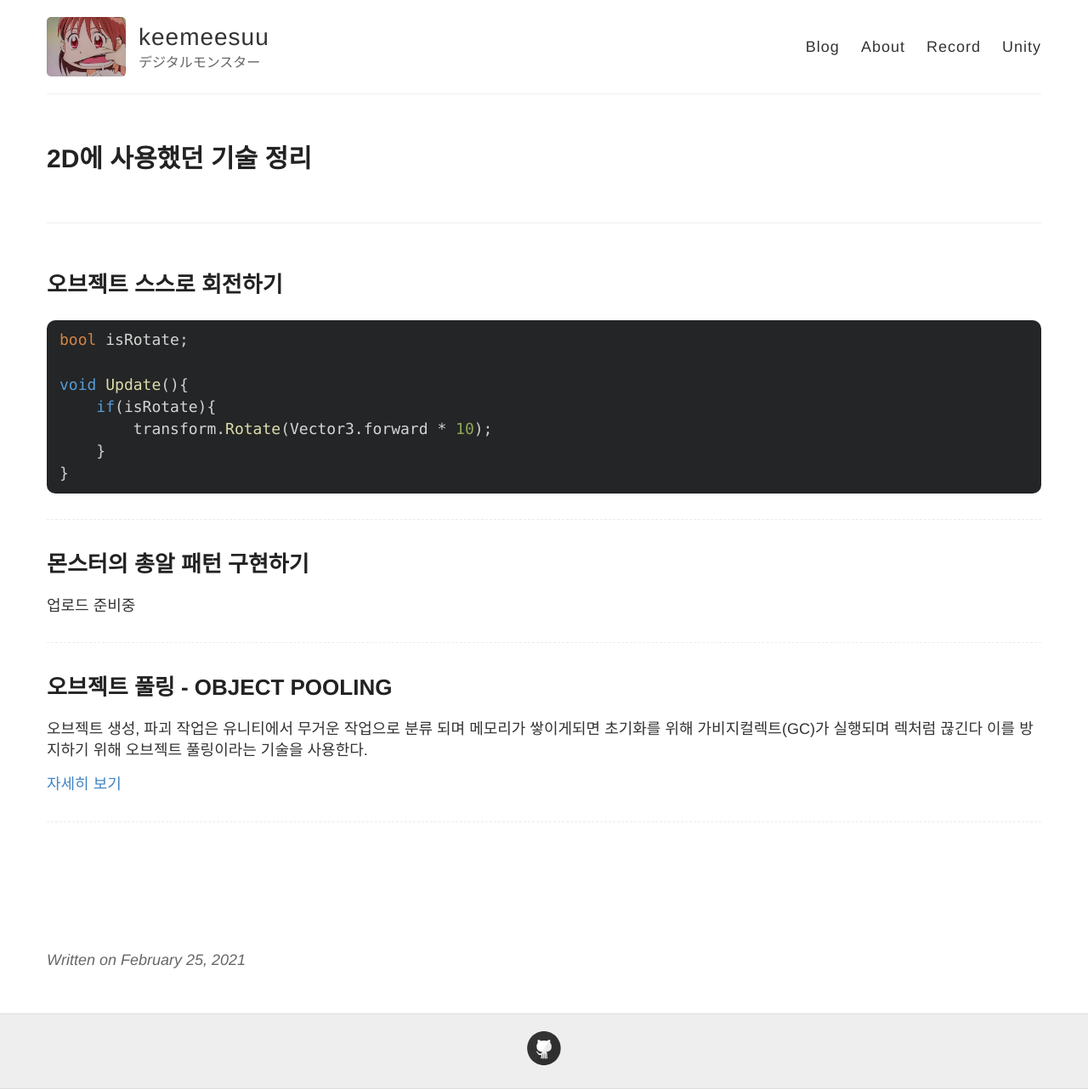
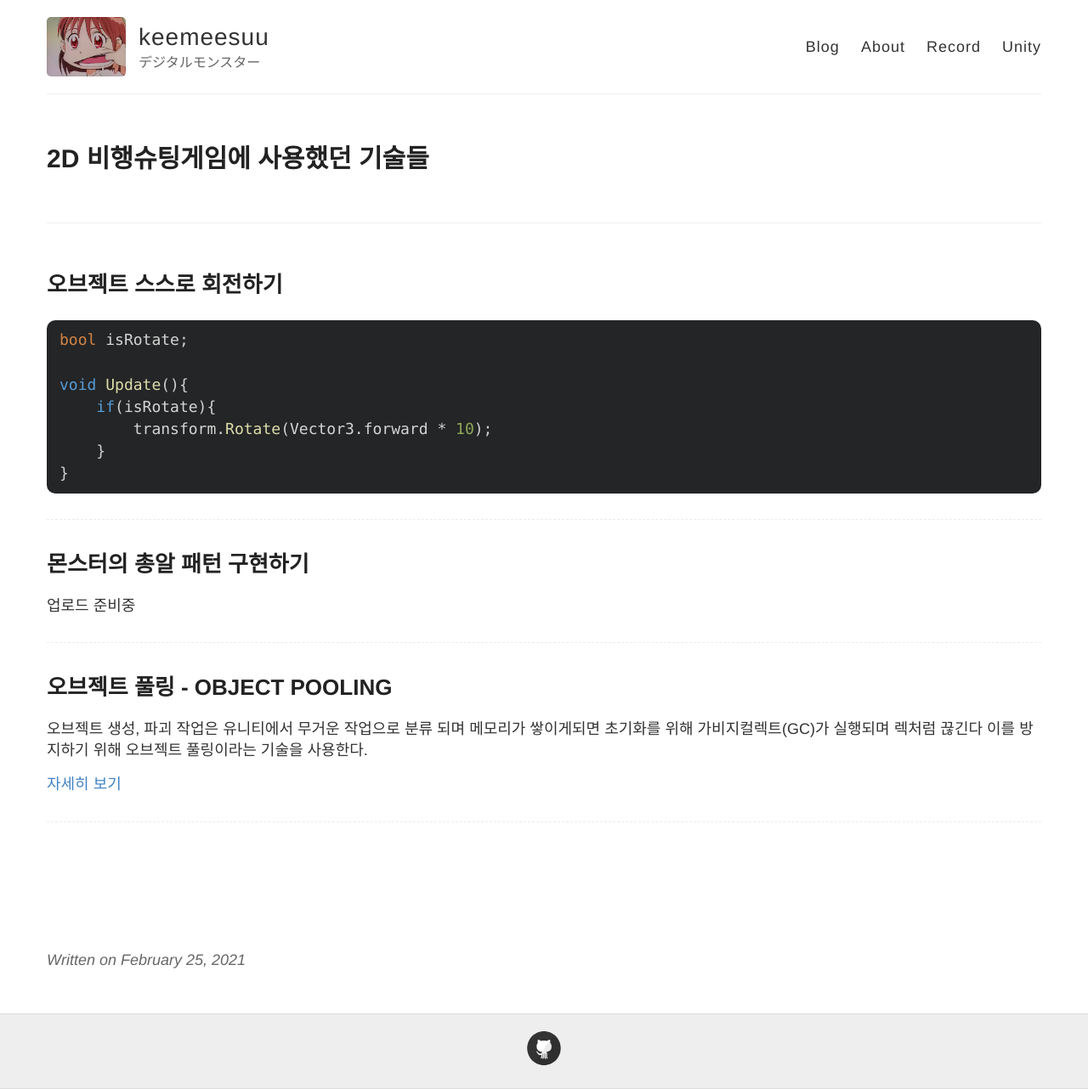
Before and after one commit to keemeesuu/keemeesuu.github.io, a Jekyll site: the page built from _posts/dev/Unity/2021-02-25-2D 기술 정리.md, in a window 1280 px wide. Shown: the whole page at 85% size. Built offline with Jekyll 4.4.1, drawn with Linux system fonts in a browser that asks for light colours.

Commit message:
Update 2021-02-25-2D 기술 정리.md

```diff
--- a/_posts/dev/Unity/2021-02-25-2D 기술 정리.md
+++ b/_posts/dev/Unity/2021-02-25-2D 기술 정리.md
@@ -2,7 +2,7 @@
 layout: post
 comments: true
 date: 2021-02-25 21:00:20
-title: "2D에 사용했던 기술 정리"
+title: "2D 비행슈팅게임에 사용했던 기술들"
 # description: "Unity API"
 subject: unity
 categories: [ Unity ]
```
